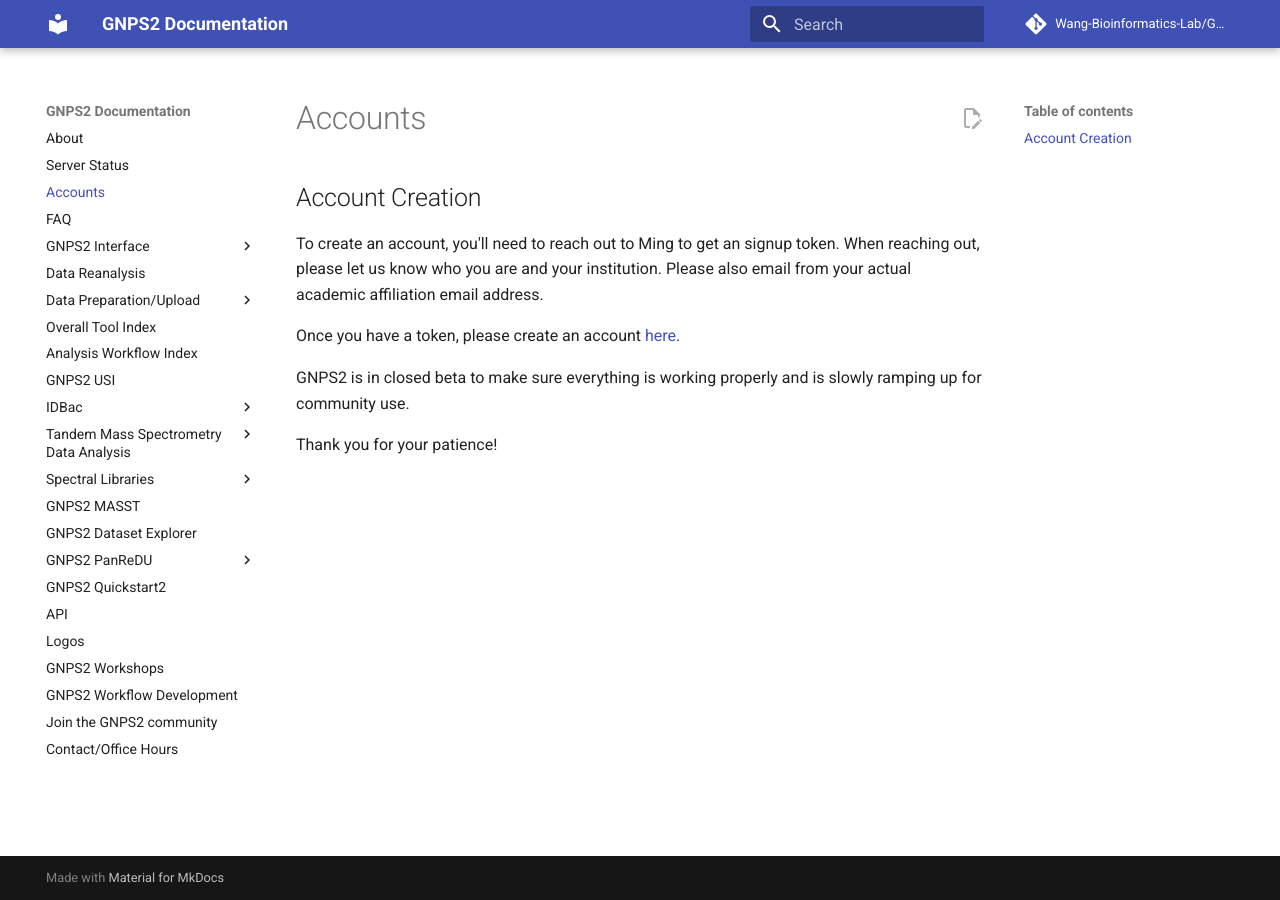
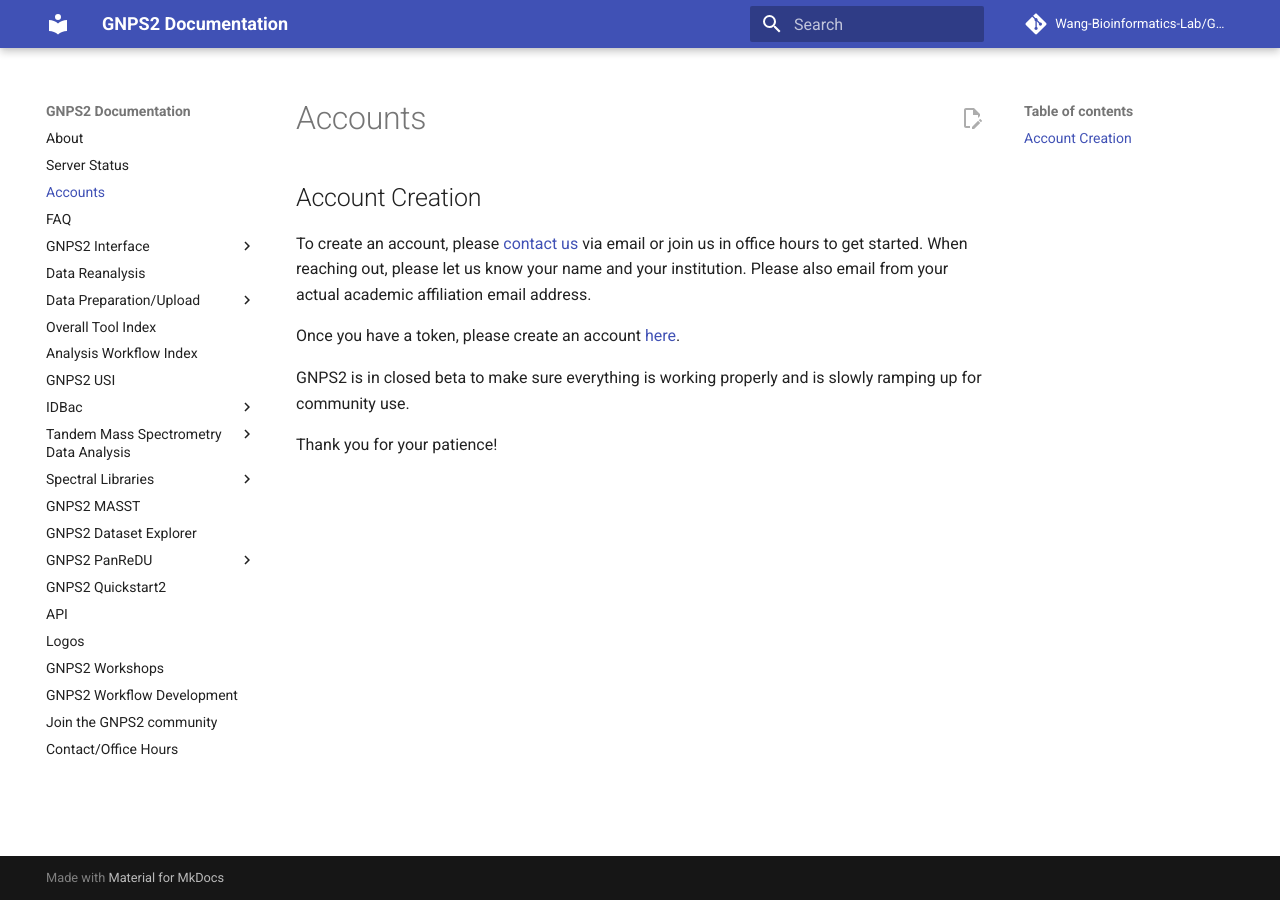
Before and after one commit to Wang-Bioinformatics-Lab/GNPS2_Documentation, an MkDocs documentation site: the page built from docs/accounts.md, in a window 1280 px wide. Built offline with MkDocs 1.6.1 and Material for MkDocs 9.7.7, drawn with Linux system fonts in a browser that asks for light colours; comment, search, counter and statistics services are not loaded.

Commit message:
Update accounts.md

```diff
--- a/docs/accounts.md
+++ b/docs/accounts.md
@@ -1,6 +1,6 @@
 ## Account Creation
 
-To create an account, you'll need to reach out to Ming to get an signup token. When reaching out, please let us know who you are and your institution. Please also email from your actual academic affiliation email address.
+To create an account, please [contact us](contact.md) via email or join us in office hours to get started. When reaching out, please let us know your name and your institution. Please also email from your actual academic affiliation email address.
 
 Once you have a token, please create an account [here](https://gnps2.org/user/signup).
 
```
